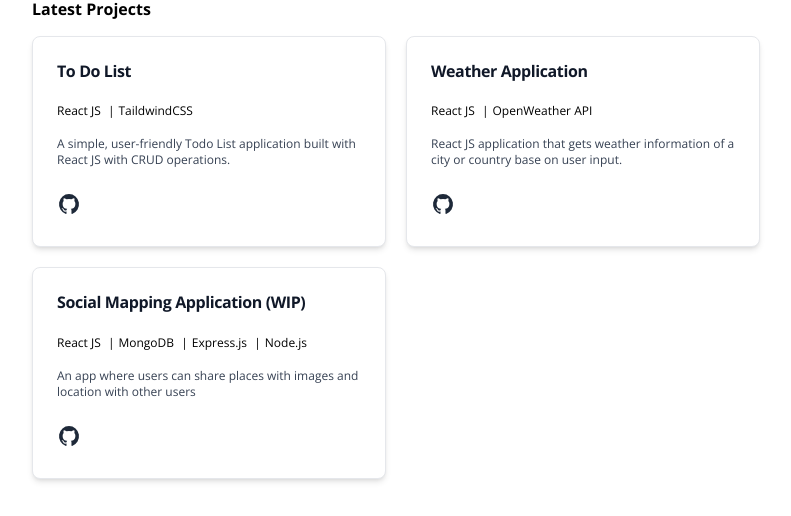
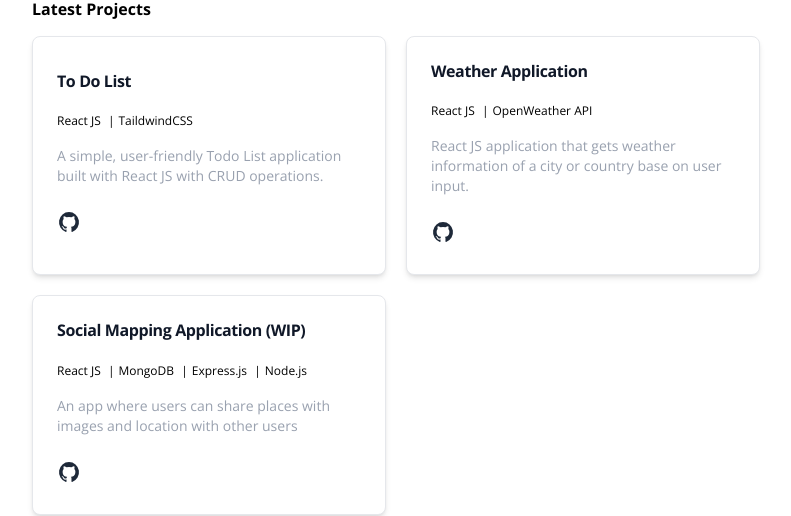
Before and after one commit to MedelDomingo/site-portfolio, a React (Vite) app: page / in a window 1280 px wide. Shown: the part 1011-1527 px from the top of the page, without its empty margins (244-1035 px from the left). Built offline with nearby package versions, Linux system fonts and the light colour scheme.

Commit message:
Additional UI updates

```diff
--- a/src/components/Cards.jsx
+++ b/src/components/Cards.jsx
@@ -56,7 +56,7 @@ const Cards = (props) => {
           </li>
         ))}
       </ul>
-        <p className="font-normal text-gray-700 dark:text-gray-400 text-xs">
+      <p className="font-normal text-gray-400 dark:text-gray-400 text-sm">
         {item.description}
       </p>
       <Button />
```
Lines whose indentation alone changed are shown as unchanged.
